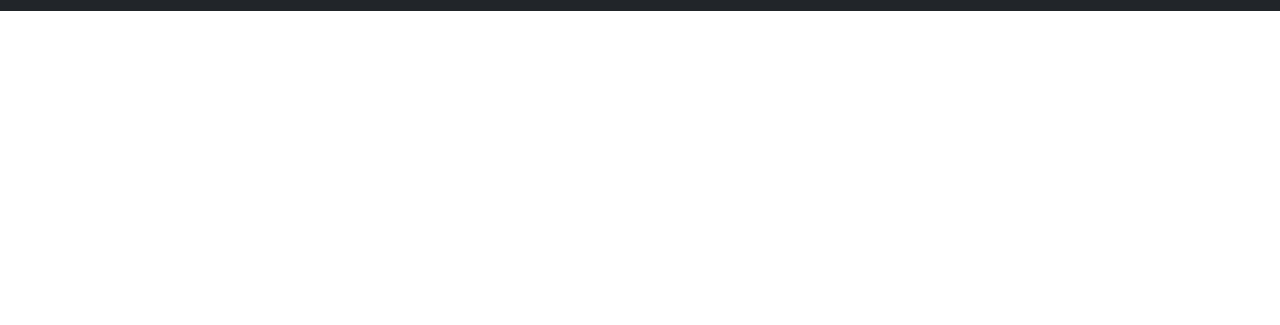
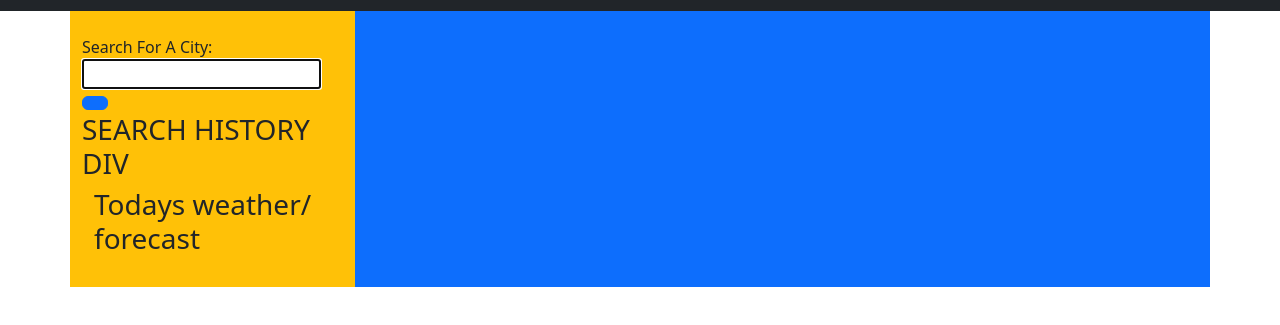
Before and after one commit to Jordancolubiale/weather-dash, a plain HTML site: page index.html in a window 1280 px wide. Shown: the part 61-386 px from the top of the page. Drawn offline with nearby package versions, Linux system fonts and the light colour scheme; files whose address does not match are found by name.

Commit message:
containers added to HTML

```diff
--- a/assets/js/script.js
+++ b/assets/js/script.js
@@ -1,8 +1,10 @@
 // Global variables
 // search history as an empty array
+var searchEm = []
 // weather api root url
+var weatherAPI = []
 // api key
-
+var APIkey = "e94ba6acd3f306ff83ce3acc9c5c7b82"
 // DOM element references
 // search form
 // search input
--- a/index.html
+++ b/index.html
@@ -18,10 +18,30 @@
     </header>
 
     <!-- container -->
+    <main class="container col col-12">
+      <div class="row bg-primary">
+        <section class="col col-3 bg-warning py-4 mblank-0" id="search-form">
+    <main>
     <!-- aside with the search -->
+    <div class="form-group">
+        <label for="exampleInputPassword1">Search For A City:</label>
+        <input
+        type="text"
+        class="form-input"
+        id="searchCity"
+        autofocus="true"
+        aria-describedby="searchCity"
+      />
+      <button type="submit" class="btn btn-primary" id="searchCityForm">
+      </div>
     <!-- search history div -->
-
+<div>
+    <h3>SEARCH HISTORY DIV</h3>
+</div>
     <!-- container -->
+    <article class="container">
+        <h3>Todays weather/ forecast</h3>
+    </article>
     <!-- section for todays weather -->
     <!-- section for the forecast -->
 
```
Also changed, not shown: 1 other file.
